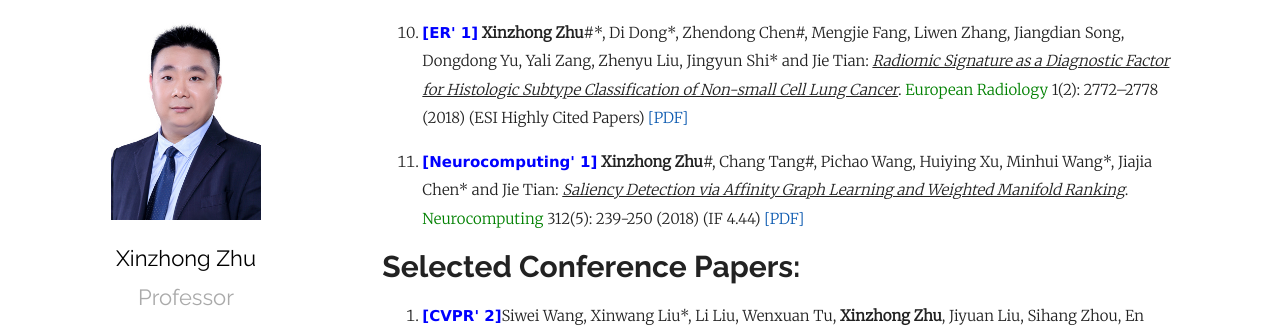
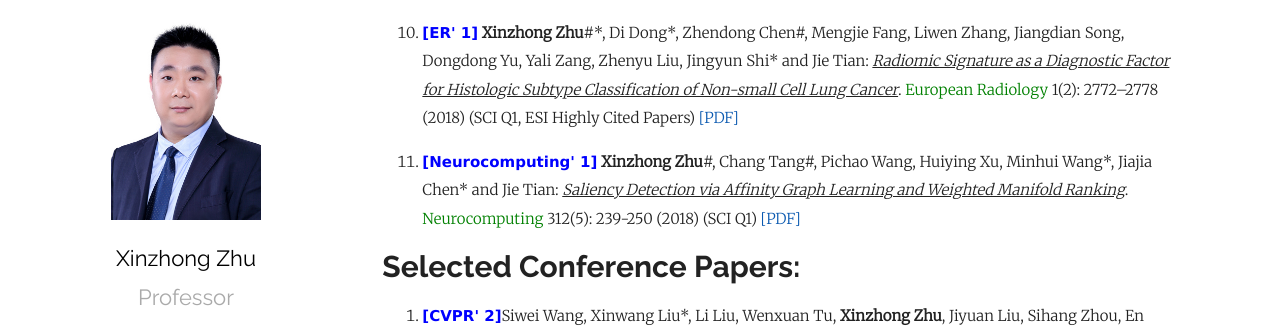
Before and after one commit to xinzhongzhu/xinzhongzhu.github.io, a Jekyll site: the page built from index.md, in a window 1280 px wide and 900 px high, scrolled down 1027 px. Shown: the part 180-507 px from the top of the window. Built offline with Jekyll 4.4.1, drawn with Linux system fonts in a browser that asks for light colours; our own code applies the rules of GitHub Pages for plain Markdown files.

Commit message:
Update index.md

```diff
--- a/index.md
+++ b/index.md
@@ -36,11 +36,11 @@ Please drop me a message by email: <u>zxz@zjnu.edu.cn</u> or <u>zxz@ci-xing.com<
 <p style="margin-top: 8px;"><li><font face="verdana" color="blue"><b>[TMM' 1]</b></font> Chang Tang#*, <b>Xinzhong Zhu</b>#*, Xinwang Liu, Miaomiao Li, Pichao Wang, Changqing Zhang and Lizhe Wang: <i><u>Learning a Joint Affinity Graph for Multi-view Subspace Clustering</u></i>. <font color="green">IEEE Transactions on Multimedia (<b>TMM</b>)</font> 21(7): 1724-1736 (2019) (CCF Rank B) <a href = "https://sci-hub.tw/https://ieeexplore.ieee.org/abstract/document/8587193/">[PDF]</a></li></p>
 
 
- <p style="margin-top: 8px;"><li><font face="verdana" color="blue"><b>[ER' 1]</b></font> <b>Xinzhong Zhu</b>#*, Di Dong*, Zhendong Chen#, Mengjie Fang, Liwen Zhang, Jiangdian Song, Dongdong Yu, Yali Zang, Zhenyu Liu, Jingyun Shi* and Jie Tian: <i><u>Radiomic Signature as a Diagnostic Factor for Histologic Subtype Classification of Non-small Cell Lung Cancer</u></i>. <font color="green">European Radiology</font> 1(2): 2772–2778 (2018) (ESI Highly Cited Papers) <a href = "https://miracle-fmh.github.io/doc/paper_ER_RadiomicsSig.pdf">[PDF]</a></li></p>
+ <p style="margin-top: 8px;"><li><font face="verdana" color="blue"><b>[ER' 1]</b></font> <b>Xinzhong Zhu</b>#*, Di Dong*, Zhendong Chen#, Mengjie Fang, Liwen Zhang, Jiangdian Song, Dongdong Yu, Yali Zang, Zhenyu Liu, Jingyun Shi* and Jie Tian: <i><u>Radiomic Signature as a Diagnostic Factor for Histologic Subtype Classification of Non-small Cell Lung Cancer</u></i>. <font color="green">European Radiology</font> 1(2): 2772–2778 (2018) (SCI Q1, ESI Highly Cited Papers) <a href = "https://miracle-fmh.github.io/doc/paper_ER_RadiomicsSig.pdf">[PDF]</a></li></p>
 
 
 
- <p style="margin-top: 8px;"><li><font face="verdana" color="blue"><b>[Neurocomputing' 1]</b></font> <b>Xinzhong Zhu</b>#, Chang Tang#, Pichao Wang, Huiying Xu, Minhui Wang*, Jiajia Chen* and Jie Tian: <i><u>Saliency Detection via Affinity Graph Learning and Weighted Manifold Ranking</u></i>. <font color="green">Neurocomputing</font> 312(5): 239-250 (2018) (IF 4.44) <a href = "https://miracle-fmh.github.io/doc/paper_ER_RadiomicsSig.pdf">[PDF]</a></li></p>
+ <p style="margin-top: 8px;"><li><font face="verdana" color="blue"><b>[Neurocomputing' 1]</b></font> <b>Xinzhong Zhu</b>#, Chang Tang#, Pichao Wang, Huiying Xu, Minhui Wang*, Jiajia Chen* and Jie Tian: <i><u>Saliency Detection via Affinity Graph Learning and Weighted Manifold Ranking</u></i>. <font color="green">Neurocomputing</font> 312(5): 239-250 (2018) (SCI Q1) <a href = "https://miracle-fmh.github.io/doc/paper_ER_RadiomicsSig.pdf">[PDF]</a></li></p>
 
 
 </ol>
```
